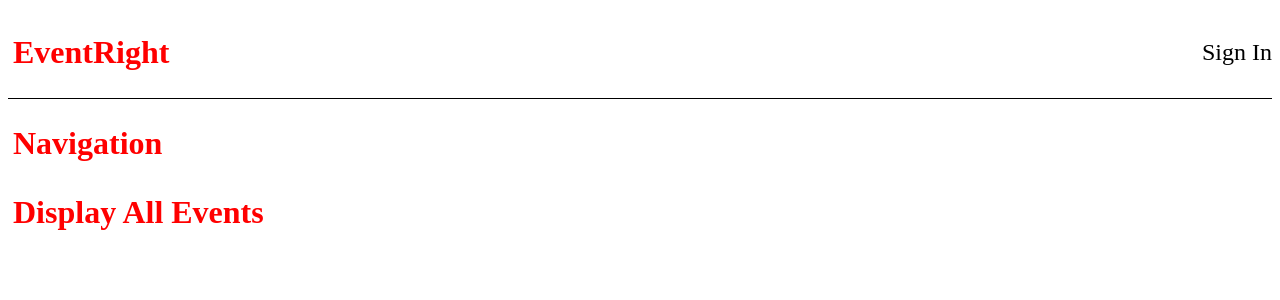
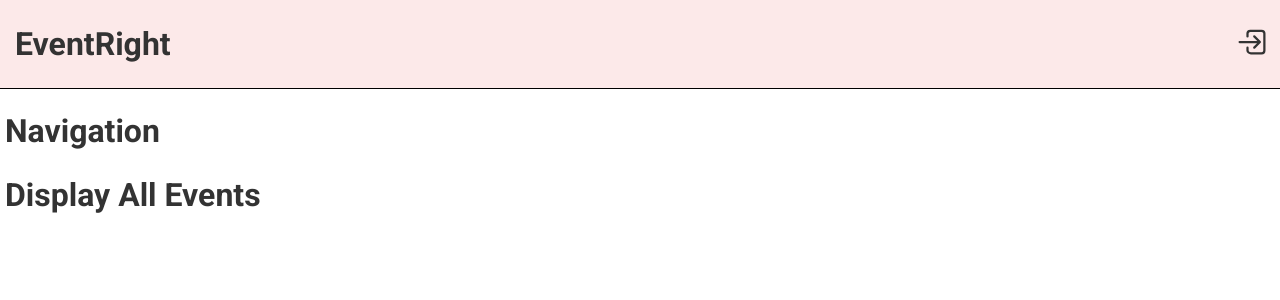
Before and after one commit to flynnjim/events-platform-front-end, a React (Vite) app: page / in a window 1280 px wide. Shown: the top 300 px of the page. Built offline with nearby package versions, Linux system fonts and the light colour scheme.

Commit message:
header and login icon complete

```diff
--- a/index.html
+++ b/index.html
@@ -4,6 +4,12 @@
     <meta charset="UTF-8" />
     <!-- <link rel="icon" type="image/svg+xml" href="/vite.svg" /> -->
     <meta name="viewport" content="width=device-width, initial-scale=1.0" />
+    <link rel="preconnect" href="https://fonts.googleapis.com" />
+    <link rel="preconnect" href="https://fonts.gstatic.com" crossorigin />
+    <link
+      href="https://fonts.googleapis.com/css2?family=Inter:ital,opsz,wght@0,14..32,100..900;1,14..32,100..900&family=Roboto:ital,wght@0,100..900;1,100..900&family=Rubik:ital,wght@0,300..900;1,300..900&display=swap"
+      rel="stylesheet"
+    />
     <title>EventRight</title>
   </head>
   <body>
--- a/package.json
+++ b/package.json
@@ -12,6 +12,7 @@
   "dependencies": {
     "react": "^19.0.0",
     "react-dom": "^19.0.0",
+    "react-icons": "^5.5.0",
     "react-router-dom": "^7.3.0"
   },
   "devDependencies": {
--- a/src/components/Header/Header.css
+++ b/src/components/Header/Header.css
@@ -1,7 +1,9 @@
 h1 {
   font-size: 3.2rem;
   padding: 0.5rem;
-  color: red;
+  /* color: #e52020; */
+  color: #333;
+  /* color: #ce1d1d; */
 }
 
 .header-signin {
@@ -11,8 +13,15 @@ h1 {
 .header {
   display: flex;
   justify-content: space-between;
+  padding: 0 1rem;
   align-items: center;
   border-bottom: 1px solid black;
+  background-color: #fce9e9;
+}
+
+.icon {
+  font-size: 3.6rem;
+  color: #333;
 }
 
 .signin-link:link,
@@ -23,5 +32,5 @@ h1 {
 
 .signin-link:hover,
 .signin-link:active {
-  color: red;
+  color: #ce1d1d;
 }
--- a/src/components/Header/Header.tsx
+++ b/src/components/Header/Header.tsx
@@ -1,4 +1,5 @@
 import "./Header.css";
+import { IoLogInOutline } from "react-icons/io5";
 
 const Header = () => {
   return (
@@ -7,7 +8,7 @@ const Header = () => {
       <div className="header-signin">
         <p>
           <a href="#" className="signin-link">
-            Sign In
+            <IoLogInOutline className="icon" />
           </a>
         </p>
       </div>
--- a/src/index.css
+++ b/src/index.css
@@ -1,3 +1,67 @@
+/*
+
+--- 01 TYPOGRAPHY SYSTEM
+
+Font weight:
+
+Default: 400
+Medium: 500
+Semi-bold: 600
+bold: 700
+
+- Line heights:
+default:1
+Small: 1.05
+Medium: 1.2
+Paragraph default: 1.6
+
+- Letter spacing
+-0.5px
+0.75px
+
+FONT SIZE SYSTEM (px)
+10 / 12 / 14 / 16 / 18 / 20 / 24 / 30 / 36 / 44 / 52 / 62 / 74 / 86 / 98
+
+--- 02 Colors
+
+Primary: #e52020
+https://maketintsandshades.com/
+
+- Tints:
+ #efce9e9
+
+- Shades:
+
+
+- Accents:
+- Greys:
+#888
+#767676 (Lighest grey allowed on #fff)
+#6f6f6f; (Lighest grey allowed on #fdf2e9)
+#555
+#333
+
+--- Images
+- ui faces
+- unsplash.com
+
+--- 05 SHADOWS
+  box-shadow: 0 2.4rem 4.8rem rgba(0, 0, 0, 0.075);
+
+--- 06 BORDER_RADIUS
+Default: 9px
+Medium: 11px
+
+DEFAULT 9px
+
+--- 07 WHITESPACE
+
+SPACING SYSTEM (px)
+2 / 4 / 8 / 12 / 16 / 24 / 32 / 48 / 64 / 80 / 96 / 128
+
+
+*/
+
 html {
   /* font-size: 10px; */
   /* 10px / 16px = 0.625 = 62.% */
@@ -5,21 +69,28 @@ html {
   font-size: 62.5%;
 }
 
-/* :root {
-  font-family: system-ui, Avenir, Helvetica, Arial, sans-serif;
-  line-height: 1.5;
+html,
+body {
+  margin: 0;
+  padding: 0;
+}
+
+:root {
+  font-family: "Roboto", sans-serif;
+  line-height: 1;
   font-weight: 400;
 
-  color-scheme: light dark;
+  /* color-scheme: light dark;
   color: rgba(255, 255, 255, 0.87);
-  background-color: #242424;
+  background-color: #242424; */
 
-  font-synthesis: none;
+  /* font-synthesis: none;
   text-rendering: optimizeLegibility;
   -webkit-font-smoothing: antialiased;
-  -moz-osx-font-smoothing: grayscale;
+  -moz-osx-font-smoothing: grayscale; */
 }
 
+/*
 a {
   font-weight: 500;
   color: #646cff;
```
Also changed, not shown: 1 other file (tests, documents, lock files or other folders).
